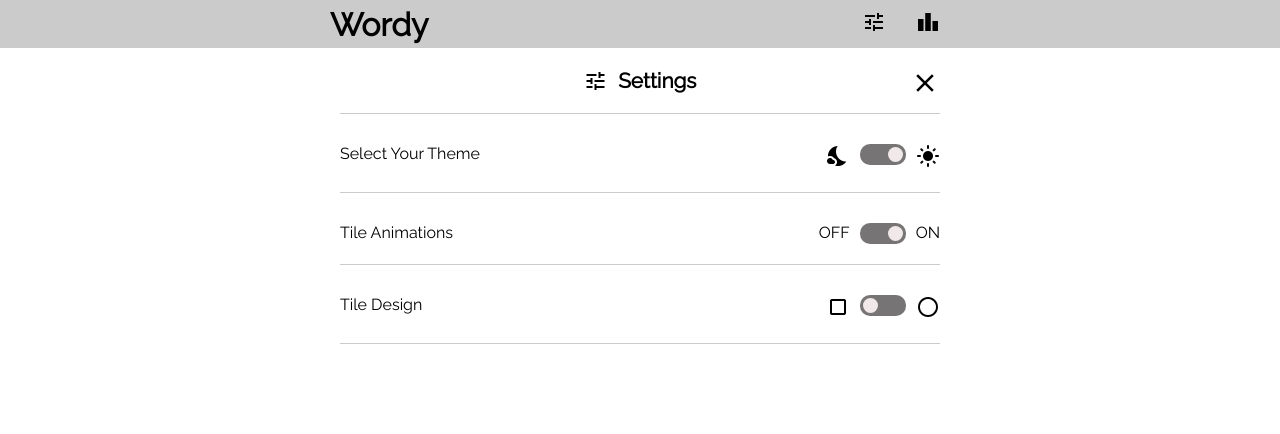
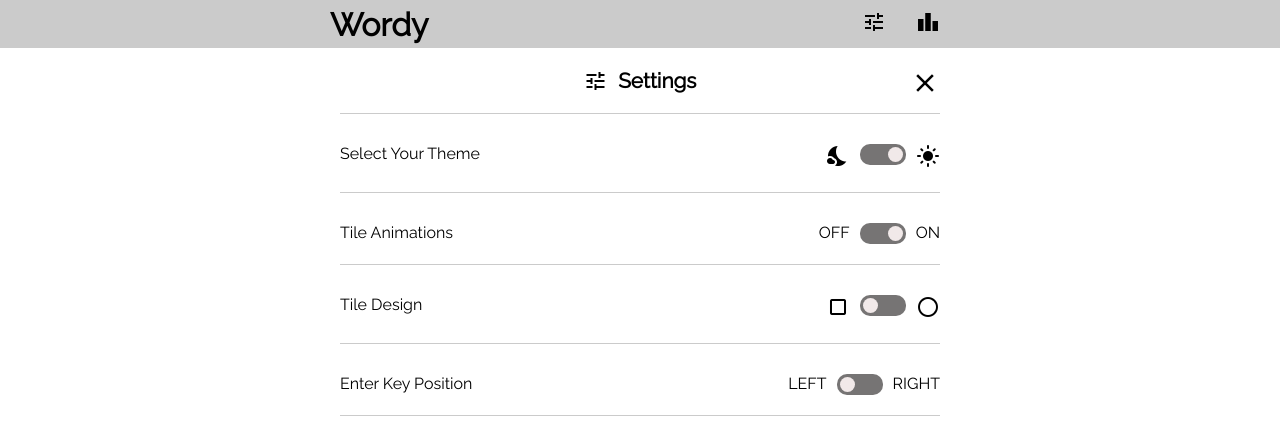
Before and after one commit to bAmrish/Wordy, a React (Create React App) app: page /settings in a window 1280 px wide. Shown: the top 434 px of the page. Built offline with nearby package versions, Linux system fonts and the light colour scheme.

Commit message:
Added setting for enter key position

```diff
--- a/src/game/keyboard/Keyboard.module.css
+++ b/src/game/keyboard/Keyboard.module.css
@@ -43,6 +43,8 @@
 }
 
 .key.enter, .key.backspace {
+    background-color: var(--key-special-background);
+    color: var(--key-special-text);
     border: 1px solid var(--key-special-text);
     font-size: 1.3rem;
     flex-grow: 2;
--- a/src/game/keyboard/Keyboard.tsx
+++ b/src/game/keyboard/Keyboard.tsx
@@ -1,6 +1,7 @@
 import classes from './Keyboard.module.css';
 import { FC, memo } from 'react';
 import { StatusType } from '../models/tile.model';
+import { useAppSelector } from '../store/store.hooks';
 
 class KeyModel {
   value: string;
@@ -54,7 +55,7 @@
   new KeyModel('k', 'k'),
   new KeyModel('l', 'l'),
 ]);
-const bottomRow = new KeyboardRowModel('bottom-row', [
+const bottomRowEnterRight = new KeyboardRowModel('bottom-row', [
   new KeyModel('Backspace', '\u21E6', 'backspace'),
   new KeyModel('z', 'z'),
   new KeyModel('x', 'x'),
@@ -65,6 +66,17 @@
   new KeyModel('m', 'm'),
   new KeyModel('Enter', 'ENTER', 'enter'),
 ]);
+const bottomRowEnterLeft = new KeyboardRowModel('bottom-row', [
+  new KeyModel('Enter', 'ENTER', 'enter'),
+  new KeyModel('z', 'z'),
+  new KeyModel('x', 'x'),
+  new KeyModel('c', 'c'),
+  new KeyModel('v', 'v'),
+  new KeyModel('b', 'b'),
+  new KeyModel('n', 'n'),
+  new KeyModel('m', 'm'),
+  new KeyModel('Backspace', '\u21E6', 'backspace'),
+]);
 
 const Keyboard: FC<{
   onKey: (key: string) => void;
@@ -73,6 +85,10 @@
   const keyHandler = (key: string) => {
     props.onKey(key);
   };
+
+  const enterLeft = useAppSelector(state => state.ui.enterLeft);
+  const bottomRow = enterLeft ? bottomRowEnterLeft : bottomRowEnterRight;
+
   topRow.keys.forEach(key => (key.status = props.keyStatus[key.value]));
   middleRow.keys.forEach(key => (key.status = props.keyStatus[key.value]));
   bottomRow.keys.forEach(key => (key.status = props.keyStatus[key.value]));
--- a/src/game/store/index.ts
+++ b/src/game/store/index.ts
@@ -27,6 +27,9 @@
     }
     if (stateObject.ui.roundedTile) {
       ui.roundedTile = stateObject.ui.roundedTile;
+    }
+    if (stateObject.ui.enterLeft) {
+      ui.enterLeft = stateObject.ui.enterLeft;
     }
   }
 
--- a/src/game/store/ui/ui.store.ts
+++ b/src/game/store/ui/ui.store.ts
@@ -8,6 +8,7 @@
   theme: ThemeOption;
   animationsEnabled: boolean;
   roundedTile: boolean;
+  enterLeft: boolean;
 }
 
 export const initialState: UIState = {
@@ -15,6 +16,7 @@
   theme: 'light',
   animationsEnabled: true,
   roundedTile: false,
+  enterLeft: true,
 };
 
 const uiStore = createSlice({
@@ -52,6 +54,10 @@
     setRoundedTile: (state: UIState, action: PayloadAction<boolean>) => {
       state.roundedTile = action.payload;
     },
+
+    setEnterLeft: (state: UIState, action: PayloadAction<boolean>) => {
+      state.enterLeft = action.payload;
+    },
   },
 });
 
--- a/src/settings/Settings.tsx
+++ b/src/settings/Settings.tsx
@@ -3,6 +3,7 @@
 import PageClose from './close/PageClose';
 import AnimationSwitch from './animation-switch/AnimationSwitch';
 import TileDesignSwitch from './tile-design-switch/TileDesignSwitch';
+import EnterPositionSwitch from './enter-position-switch/EnterPositionSwitch';
 
 const Settings = () => {
   return (
@@ -29,6 +30,12 @@
           <TileDesignSwitch />
         </div>
       </div>
+      <div className={classes.setting}>
+        <div className={classes['setting-label']}>Enter Key Position</div>
+        <div className={classes['setting-action']}>
+          <EnterPositionSwitch />
+        </div>
+      </div>
     </div>
   );
 };
--- /dev/null
+++ b/src/settings/enter-position-switch/EnterPositionSwitch.module.css
@@ -0,0 +1,4 @@
+.theme-switcher {
+    display: flex;
+    gap: 10px
+}
--- /dev/null
+++ b/src/settings/enter-position-switch/EnterPositionSwitch.tsx
@@ -0,0 +1,34 @@
+import classes from './EnterPositionSwitch.module.css';
+import Toggle, { TogglePosition } from '../../ui/toggle/Toggle';
+import { useAppDispatch, useAppSelector } from '../../game/store/store.hooks';
+import { uiActions } from '../../game/store/ui/ui.store';
+
+const EnterPositionSwitch = () => {
+  const dispatch = useAppDispatch();
+  const enterLeft = useAppSelector(state => state.ui.enterLeft);
+  let toggleValue: TogglePosition = 'left';
+
+  if (!enterLeft) {
+    toggleValue = 'right';
+  }
+
+  const toggleSwitchHandler = (type: TogglePosition) => {
+    switch (type) {
+      case 'left':
+        dispatch(uiActions.setEnterLeft(true));
+        break;
+      case 'right':
+        dispatch(uiActions.setEnterLeft(false));
+        break;
+    }
+  };
+  return (
+    <div className={classes['theme-switcher']}>
+      <label>LEFT</label>
+      <Toggle onSwitch={toggleSwitchHandler} value={toggleValue} />
+      <label>RIGHT</label>
+    </div>
+  );
+};
+
+export default EnterPositionSwitch;
--- a/src/variables.css
+++ b/src/variables.css
@@ -46,8 +46,8 @@
   --key-background: var(--primary-text);
   --key-text: var(--primary-background);
 
-  --key-special-background: var(--tertiary-text);
-  --key-special-text: var(--primary-background);
+  --key-special-background: var(--primary-background);
+  --key-special-text: var(--primary-text);
 
   --key-success-background: var(--success-background);
   --key-success-text: var(--success-text);
```
